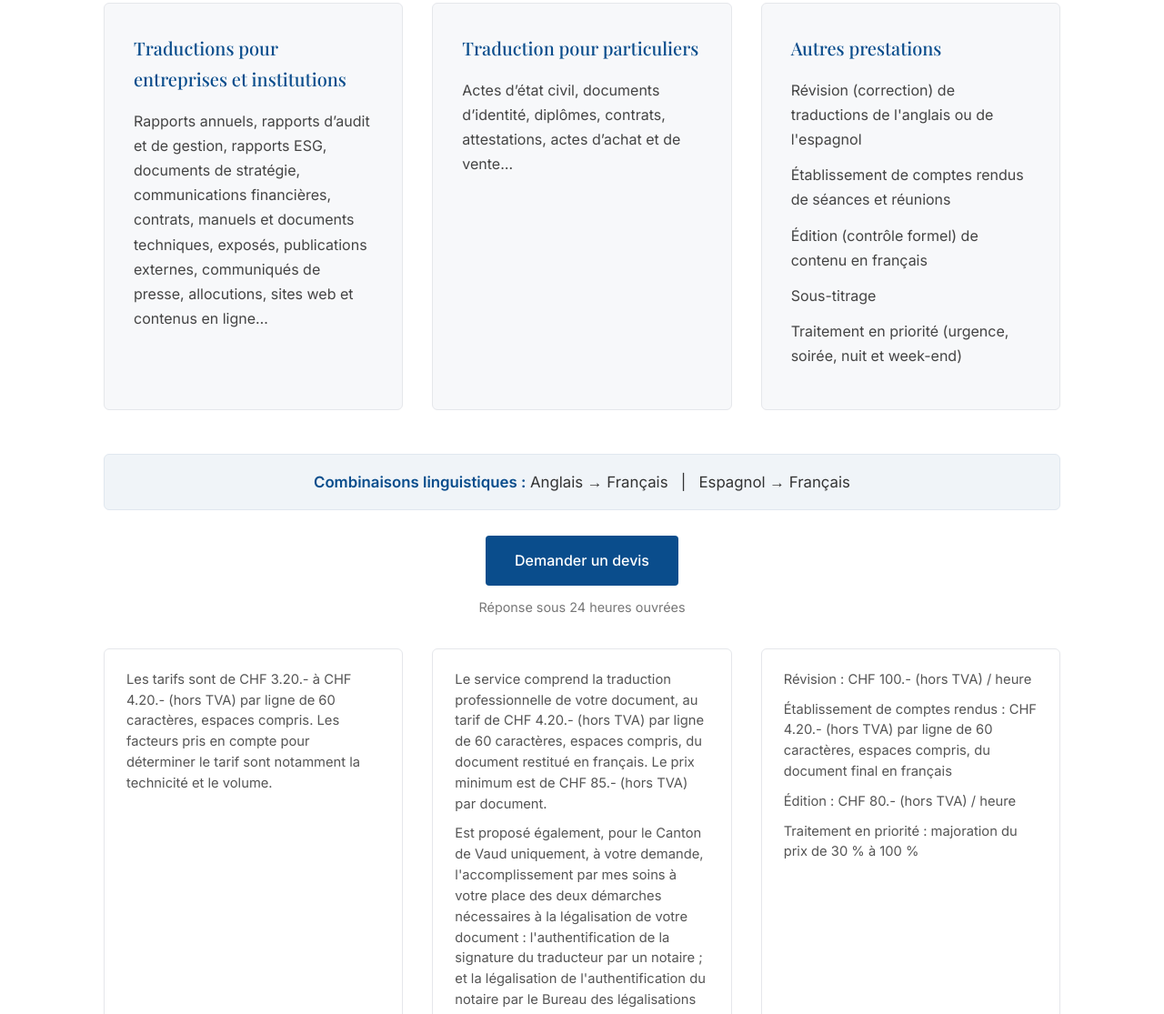
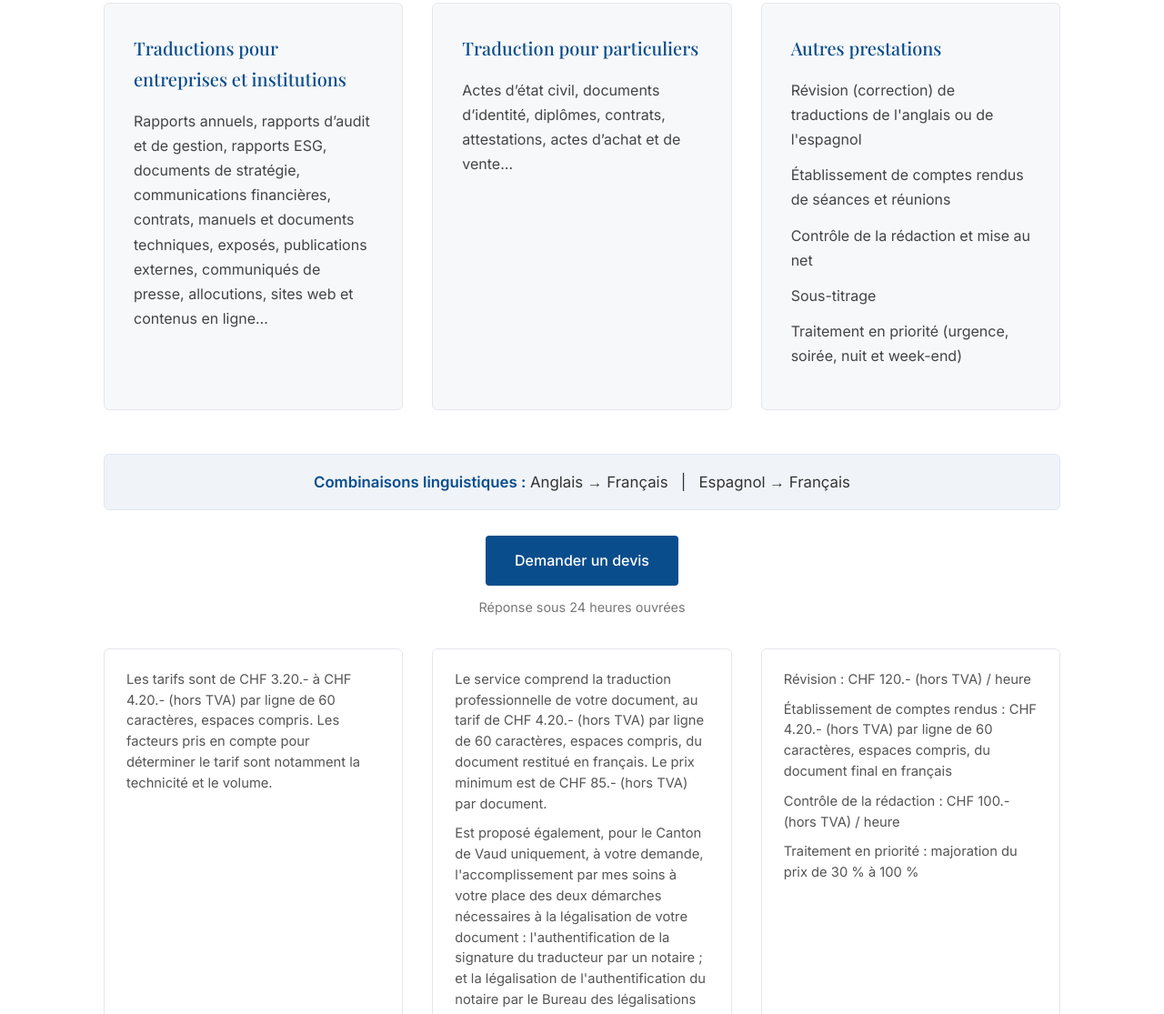
Before and after one commit to goelette1012/urvoy-traduction-translation, a plain HTML site: page index.html in a window 1280 px wide. Shown: the part 620-1735 px from the top of the page at 91% size. Drawn offline with nearby package versions, Linux system fonts and the light colour scheme.

Commit message:
Add files via upload

```diff
--- a/index.html
+++ b/index.html
@@ -62,7 +62,7 @@
                     <h3>Autres prestations</h3>
                     <p>Révision (correction) de traductions de l'anglais ou de l'espagnol</p>
                     <p>Établissement de comptes rendus de séances et réunions</p>
-                    <p>Édition (contrôle formel) de contenu en français</p>
+                    <p>Contrôle de la rédaction et mise au net</p>
                     <p>Sous-titrage</p>
 		    <p>Traitement en priorité (urgence, soirée, nuit et week-end)</p>
                 </div>
@@ -98,9 +98,9 @@
                 </div>
 
                 <div class="tarif-card">
-                    <p>Révision : CHF 100.- (hors TVA) / heure</p>
+                    <p>Révision : CHF 120.- (hors TVA) / heure</p>
                     <p>Établissement de comptes rendus : CHF 4.20.- (hors TVA) par ligne de 60 caractères, espaces compris, du document final en français</p>
-                    <p>Édition : CHF 80.- (hors TVA) / heure</p>
+                    <p>Contrôle de la rédaction : CHF 100.- (hors TVA) / heure</p>
 		<p>Traitement en priorité : majoration du prix de 30 % à 100 % </p>
                 </div>
             </div>
```
Also changed, not shown: index-en.html (+3 -3 lines).
